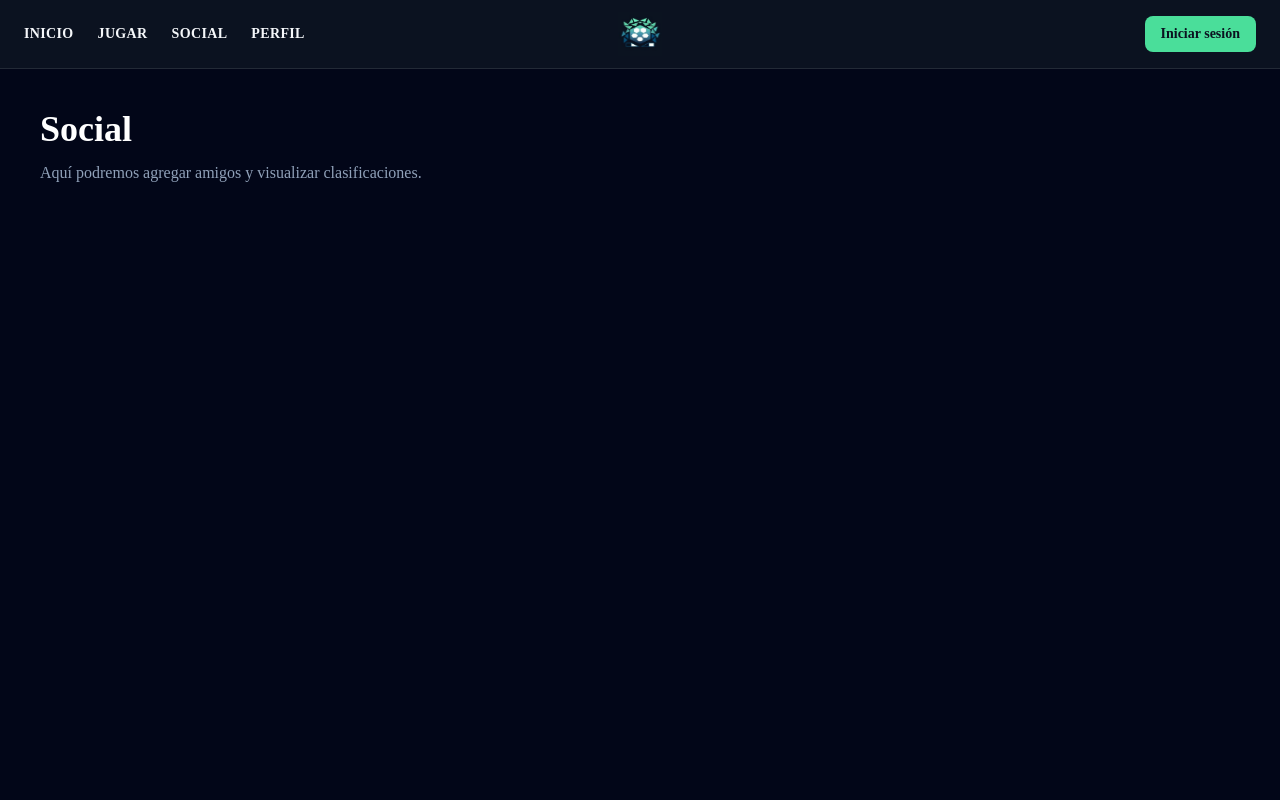
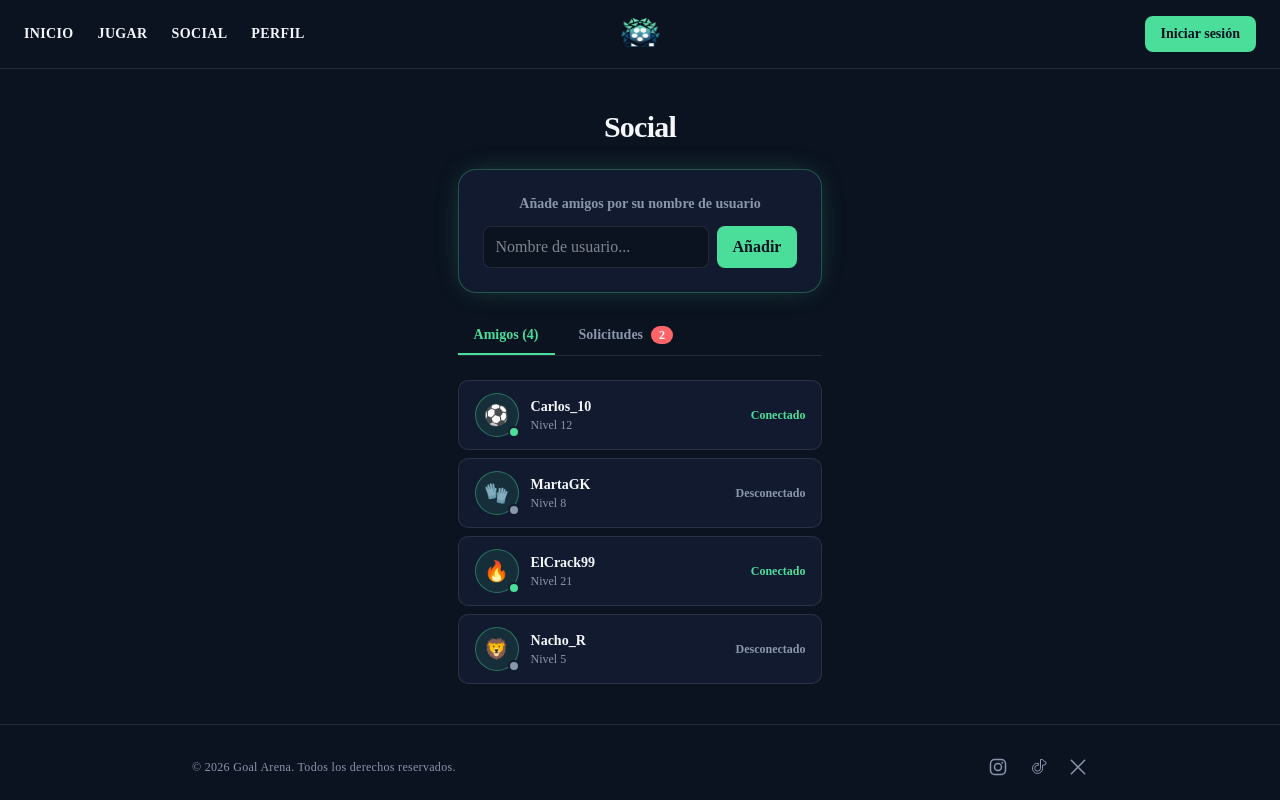
Before and after one commit to jonsson11/goal-arena, a Next.js app: page /social in a window 1280 px wide. Shown: the top 800 px of the page. Built offline with nearby package versions, Linux system fonts and the light colour scheme.

Commit message:
Social Page v1.0

```diff
--- a/src/app/social/page.tsx
+++ b/src/app/social/page.tsx
@@ -1,13 +1,5 @@
+import { SocialView } from "@/features/social/SocialView";
+
 export default function SocialPage() {
-  return (
-    <main className="min-h-screen bg-slate-950 p-10 text-white">
-      <h1 className="text-4xl font-bold">
-        Social
-      </h1>
-
-      <p className="mt-3 text-slate-400">
-        Aquí podremos agregar amigos y visualizar clasificaciones.
-      </p>
-    </main>
-  );
+  return <SocialView />;
 }
--- a/src/features/profile/FriendsCarousel.tsx
+++ b/src/features/profile/FriendsCarousel.tsx
@@ -2,7 +2,7 @@
 
 import { useEffect, useState } from "react";
 import Link from "next/link";
-import type { Amigo } from "./type";
+import type { Amigo } from "@/features/social/type";
 
 type FriendsCarouselProps = {
   amigos: Amigo[];
--- a/src/features/profile/ProfileView.tsx
+++ b/src/features/profile/ProfileView.tsx
@@ -6,7 +6,8 @@ import { useAuth } from "@/features/auth/AuthContext";
 import { GameButton } from "@/features/games/shared/GameButton";
 import { EditProfileDialog } from "./EditProfileDialog";
 import { FriendsCarousel } from "./FriendsCarousel";
-import { estadisticasRapidas, historialPartidas, logros, amigos } from "./data";
+import { estadisticasRapidas, historialPartidas, logros, } from "./data";
+import { amigosIniciales as amigos } from "@/features/social/data";
 import type { TipoAvatar } from "./type";
 
 export function ProfileView() {
--- a/src/features/profile/data.ts
+++ b/src/features/profile/data.ts
@@ -1,7 +1,5 @@
 import type { Usuario, EstadisticasRapidas, PartidaHistorial, Logro } from "./type";
-import type { Amigo } from "./type";
 
-export const amigos: Amigo[] = [];
 
 export const usuarioInicial: Usuario = {
   nombre: "Jugador",
--- /dev/null
+++ b/src/features/social/SocialView.tsx
@@ -0,0 +1,182 @@
+"use client";
+
+import { useState } from "react";
+import { GameButton } from "@/features/games/shared/GameButton";
+import { amigosIniciales, solicitudesIniciales } from "./data";
+import type { Amigo, SolicitudAmistad } from "./type";
+
+type Pestana = "amigos" | "solicitudes";
+
+export function SocialView() {
+  const [pestana, setPestana] = useState<Pestana>("amigos");
+  const [amigos, setAmigos] = useState<Amigo[]>(amigosIniciales);
+  const [solicitudes, setSolicitudes] = useState<SolicitudAmistad[]>(solicitudesIniciales);
+  const [nombreBuscado, setNombreBuscado] = useState("");
+  const [mensaje, setMensaje] = useState("");
+
+  function handleEnviarSolicitud() {
+    const nombre = nombreBuscado.trim();
+    if (!nombre) return;
+
+    setMensaje(`Solicitud enviada a @${nombre}.`);
+    setNombreBuscado("");
+  }
+
+  function handleAceptar(solicitud: SolicitudAmistad) {
+    const nuevoAmigo: Amigo = {
+      id: solicitud.id,
+      nombre: solicitud.nombre,
+      avatar: solicitud.avatar,
+      nivel: solicitud.nivel,
+      enLinea: false,
+    };
+
+    setAmigos([...amigos, nuevoAmigo]);
+    setSolicitudes(solicitudes.filter((s) => s.id !== solicitud.id));
+  }
+
+  function handleRechazar(solicitud: SolicitudAmistad) {
+    setSolicitudes(solicitudes.filter((s) => s.id !== solicitud.id));
+  }
+
+  return (
+    <div className="mx-auto flex max-w-2xl flex-col gap-6 px-6 py-10">
+      <h1 className="text-center text-3xl font-extrabold tracking-tight text-foreground">
+        Social
+      </h1>
+
+      {/* Buscador para añadir amigos */}
+      <div className="flex flex-col items-center gap-3 rounded-2xl border border-primary/30 bg-card p-6 shadow-[0_0_30px_-10px_rgba(74,222,154,0.4)]">
+        <p className="text-sm font-semibold text-muted-foreground">
+          Añade amigos por su nombre de usuario
+        </p>
+        <div className="flex w-full max-w-sm gap-2">
+          <input
+            value={nombreBuscado}
+            onChange={(e) => setNombreBuscado(e.target.value)}
+            onKeyDown={(e) => {
+              if (e.key === "Enter") handleEnviarSolicitud();
+            }}
+            placeholder="Nombre de usuario..."
+            className="flex-1 rounded-md border border-border bg-background px-3 py-2 text-foreground"
+          />
+          <GameButton onClick={handleEnviarSolicitud}>Añadir</GameButton>
+        </div>
+        {mensaje && <p className="text-xs text-primary">{mensaje}</p>}
+      </div>
+
+      {/* Pestañas */}
+      <div className="flex gap-2 border-b border-border">
+        <button
+          onClick={() => setPestana("amigos")}
+          className={`border-b-2 px-4 py-2 text-sm font-semibold transition-colors ${
+            pestana === "amigos"
+              ? "border-primary text-primary"
+              : "border-transparent text-muted-foreground hover:text-foreground"
+          }`}
+        >
+          Amigos ({amigos.length})
+        </button>
+        <button
+          onClick={() => setPestana("solicitudes")}
+          className={`relative border-b-2 px-4 py-2 text-sm font-semibold transition-colors ${
+            pestana === "solicitudes"
+              ? "border-primary text-primary"
+              : "border-transparent text-muted-foreground hover:text-foreground"
+          }`}
+        >
+          Solicitudes
+          {solicitudes.length > 0 && (
+            <span className="ml-2 rounded-full bg-destructive px-2 py-0.5 text-xs font-bold text-white">
+              {solicitudes.length}
+            </span>
+          )}
+        </button>
+      </div>
+
+      {/* Contenido de la pestaña Amigos */}
+      {pestana === "amigos" && (
+        <div className="flex flex-col gap-2">
+          {amigos.length === 0 ? (
+            <p className="py-8 text-center text-sm text-muted-foreground">
+              Todavía no tienes amigos agregados.
+            </p>
+          ) : (
+            amigos.map((amigo) => (
+              <div
+                key={amigo.id}
+                className="flex items-center justify-between rounded-lg border border-border bg-card px-4 py-3 transition-all duration-200 hover:border-primary/40 hover:bg-card/80"
+              >
+                <div className="flex items-center gap-3">
+                  <div className="relative flex h-11 w-11 items-center justify-center rounded-full border border-primary/40 bg-primary/10 text-xl">
+                    {amigo.avatar}
+                    <span
+                      className={`absolute -bottom-0.5 -right-0.5 h-3 w-3 rounded-full border-2 border-card ${
+                        amigo.enLinea ? "bg-primary" : "bg-muted-foreground"
+                      }`}
+                    />
+                  </div>
+                  <div className="flex flex-col">
+                    <span className="text-sm font-semibold text-foreground">{amigo.nombre}</span>
+                    <span className="text-xs text-muted-foreground">Nivel {amigo.nivel}</span>
+                  </div>
+                </div>
+
+                <span
+                  className={`text-xs font-semibold ${
+                    amigo.enLinea ? "text-primary" : "text-muted-foreground"
+                  }`}
+                >
+                  {amigo.enLinea ? "Conectado" : "Desconectado"}
+                </span>
+              </div>
+            ))
+          )}
+        </div>
+      )}
+
+      {/* Contenido de la pestaña Solicitudes */}
+      {pestana === "solicitudes" && (
+        <div className="flex flex-col gap-2">
+          {solicitudes.length === 0 ? (
+            <p className="py-8 text-center text-sm text-muted-foreground">
+              No tienes solicitudes de amistad pendientes.
+            </p>
+          ) : (
+            solicitudes.map((solicitud) => (
+              <div
+                key={solicitud.id}
+                className="flex items-center justify-between rounded-lg border border-border bg-card px-4 py-3"
+              >
+                <div className="flex items-center gap-3">
+                  <div className="flex h-11 w-11 items-center justify-center rounded-full border border-secondary/40 bg-secondary/10 text-xl">
+                    {solicitud.avatar}
+                  </div>
+                  <div className="flex flex-col">
+                    <span className="text-sm font-semibold text-foreground">
+                      {solicitud.nombre}
+                    </span>
+                    <span className="text-xs text-muted-foreground">Nivel {solicitud.nivel}</span>
+                  </div>
+                </div>
+
+                <div className="flex gap-2">
+                  <GameButton onClick={() => handleAceptar(solicitud)} className="px-3 py-1.5 text-xs">
+                    Aceptar
+                  </GameButton>
+                  <GameButton
+                    variant="destructive"
+                    onClick={() => handleRechazar(solicitud)}
+                    className="px-3 py-1.5 text-xs"
+                  >
+                    Rechazar
+                  </GameButton>
+                </div>
+              </div>
+            ))
+          )}
+        </div>
+      )}
+    </div>
+  );
+}
--- /dev/null
+++ b/src/features/social/data.ts
@@ -0,0 +1,13 @@
+import type { Amigo, SolicitudAmistad } from "./type";
+
+export const amigosIniciales: Amigo[] = [
+  { id: "1", nombre: "Carlos_10", avatar: "⚽", nivel: 12, enLinea: true },
+  { id: "2", nombre: "MartaGK", avatar: "🧤", nivel: 8, enLinea: false },
+  { id: "3", nombre: "ElCrack99", avatar: "🔥", nivel: 21, enLinea: true },
+  { id: "4", nombre: "Nacho_R", avatar: "🦁", nivel: 5, enLinea: false },
+];
+
+export const solicitudesIniciales: SolicitudAmistad[] = [
+  { id: "s1", nombre: "PabloV", avatar: "🐐", nivel: 15 },
+  { id: "s2", nombre: "LauraFut", avatar: "⭐", nivel: 3 },
+];
--- /dev/null
+++ b/src/features/social/type.ts
@@ -0,0 +1,14 @@
+export type Amigo = {
+  id: string;
+  nombre: string;
+  avatar: string;
+  nivel: number;
+  enLinea: boolean;
+};
+
+export type SolicitudAmistad = {
+  id: string;
+  nombre: string;
+  avatar: string;
+  nivel: number;
+};
```
Also changed, not shown: src/features/profile/type.ts (+0 -7 lines).
